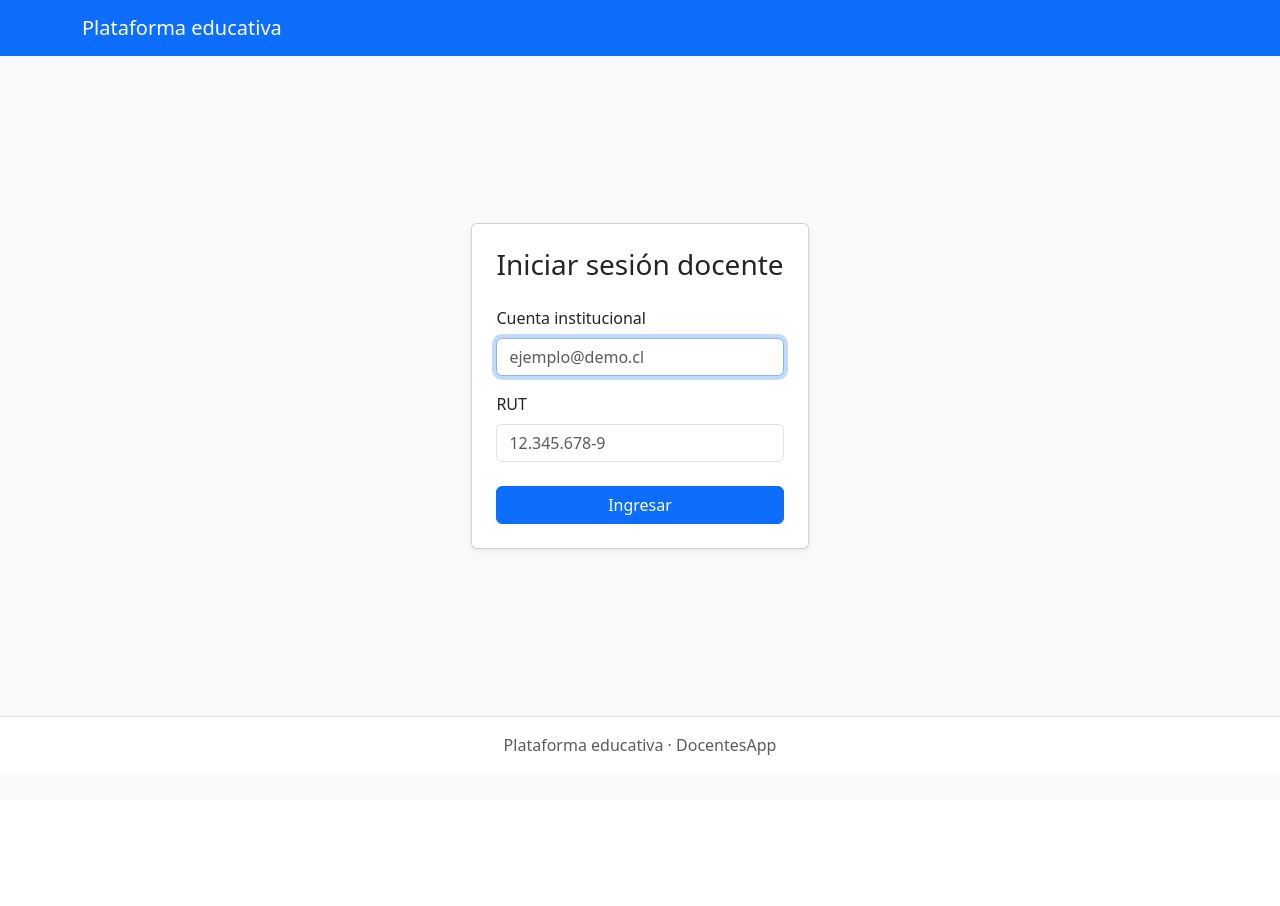
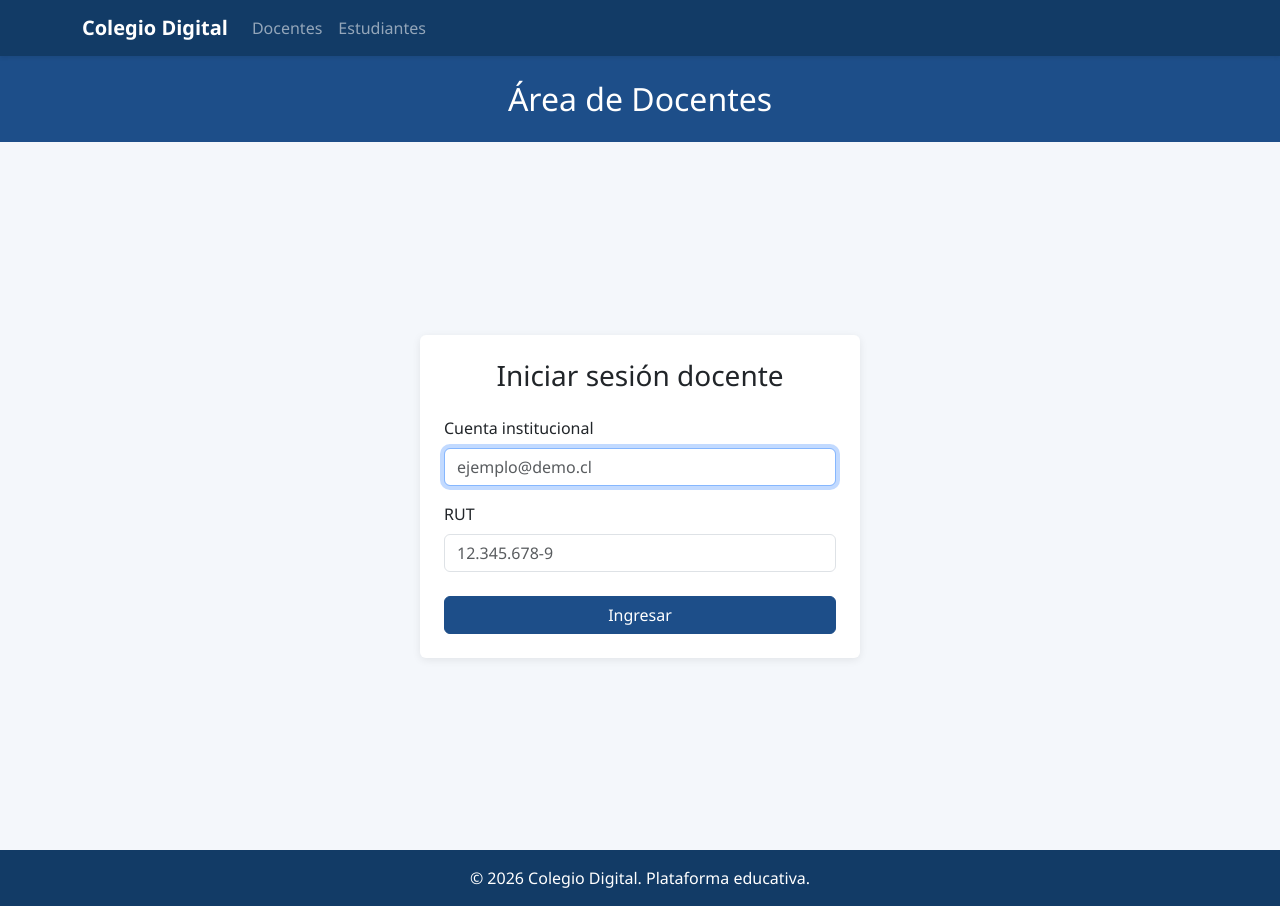
Before and after one commit to bcabam/ES1_Backend, a Django app: page /login/ in a window 1280 px wide. Before the commit the page ends 755 px from the top, so only its background shows below. Run offline with Django 5.2, Linux system fonts and the light colour scheme; some libraries are stand-ins or nearby versions.

Commit message:
Unifica diseño de docentes y estudiantes

```diff
--- a/DocentesApp/templates/DocentesApp/login.html
+++ b/DocentesApp/templates/DocentesApp/login.html
@@ -2,9 +2,10 @@
 
 {% block title %}Iniciar sesión{% endblock %}
 
+{% block heading %}Área de Docentes{% endblock %}
 {% block contenido %}
   <main class="container d-flex align-items-center" style="min-height: calc(100vh - 140px);">
-    <section class="card shadow-sm mx-auto" style="max-width: 420px;">
+    <section class="card login-card w-100 mx-auto">
       <div class="card-body p-4">
         <h1 class="h3 text-center mb-4">Iniciar sesión docente</h1>
         {% if error %}<div class="alert alert-danger" role="alert">{{ error }}</div>{% endif %}
--- /dev/null
+++ b/static/css/estilos_colegio.css
@@ -0,0 +1,17 @@
+:root {
+  --color-primario: #1d4e89;
+  --color-primario-oscuro: #123b66;
+  --color-fondo-suave: #f4f7fb;
+}
+
+body { font-family: "Segoe UI", Roboto, Arial, sans-serif; background-color: var(--color-fondo-suave); }
+.navbar-dark.bg-dark, footer.bg-dark { background-color: var(--color-primario-oscuro) !important; }
+.bg-primary, header.bg-primary { background-color: var(--color-primario) !important; }
+.btn-primary { background-color: var(--color-primario); border-color: var(--color-primario); }
+.btn-primary:hover, .btn-primary:focus { background-color: var(--color-primario-oscuro); border-color: var(--color-primario-oscuro); }
+a { color: var(--color-primario); }
+a:hover { color: var(--color-primario-oscuro); }
+.card { border: 0; box-shadow: 0 2px 8px rgb(0 0 0 / 8%); }
+.login-card { max-width: 440px; }
+.navbar .btn-link.nav-link { color: rgb(255 255 255 / 55%); }
+.navbar .btn-link.nav-link:hover { color: #fff; }
--- a/templates/base.html
+++ b/templates/base.html
@@ -4,26 +4,59 @@
 <head>
   <meta charset="utf-8">
   <meta name="viewport" content="width=device-width, initial-scale=1">
-  <title>{% block title %}Plataforma educativa{% endblock %}</title>
+  <title>{% block title %}Colegio Digital{% endblock %}</title>
   <link rel="stylesheet" href="{% static 'bootstrap/css/bootstrap.min.css' %}">
+  <link rel="stylesheet" href="{% static 'css/estilos_colegio.css' %}">
 </head>
-<body class="bg-light">
-  <header>
-    <nav class="navbar navbar-expand navbar-dark bg-primary">
-      <div class="container">
-        <a class="navbar-brand" href="{% url 'inicio_docentes' %}">Plataforma educativa</a>
-        {% if request.session.docente %}
-          <div class="navbar-nav ms-auto align-items-center">
-            <span class="navbar-text me-3">{{ request.session.docente.nombre }}</span>
-            <a class="nav-link" href="{% url 'listado_docentes' %}">Estudiantes</a>
-            <a class="nav-link" href="{% url 'logout' %}">Cerrar sesión</a>
-          </div>
-        {% endif %}
+<body class="d-flex flex-column min-vh-100">
+  <nav class="navbar navbar-expand-lg navbar-dark bg-dark shadow-sm">
+    <div class="container">
+      <a class="navbar-brand fw-semibold" href="{% url 'inicio_docentes' %}">Colegio Digital</a>
+      <button class="navbar-toggler" type="button" data-bs-toggle="collapse" data-bs-target="#navbarPrincipal" aria-controls="navbarPrincipal" aria-expanded="false" aria-label="Abrir navegación">
+        <span class="navbar-toggler-icon"></span>
+      </button>
+      <div class="collapse navbar-collapse" id="navbarPrincipal">
+        <ul class="navbar-nav me-auto">
+          <li class="nav-item"><a class="nav-link" href="{% url 'login' %}">Docentes</a></li>
+          <li class="nav-item"><a class="nav-link" href="{% url 'estudiantes:login' %}">Estudiantes</a></li>
+        </ul>
+        <ul class="navbar-nav align-items-lg-center">
+          {% if request.session.docente %}
+            <li class="nav-item"><span class="navbar-text me-lg-3">Hola, {{ request.session.docente.nombre }}</span></li>
+            <li class="nav-item"><a class="nav-link" href="{% url 'listado_docentes' %}">Mi panel</a></li>
+            <li class="nav-item"><a class="nav-link" href="{% url 'logout' %}">Cerrar sesión</a></li>
+          {% elif request.session.nombre_usuario %}
+            <li class="nav-item"><span class="navbar-text me-lg-3">Hola, {{ request.session.nombre_usuario }}</span></li>
+            <li class="nav-item"><a class="nav-link" href="{% url 'estudiantes:notas' %}">Mis notas</a></li>
+            <li class="nav-item">
+              <form method="post" action="{% url 'estudiantes:logout' %}" class="d-inline">
+                {% csrf_token %}
+                <button type="submit" class="btn btn-link nav-link border-0">Cerrar sesión</button>
+              </form>
+            </li>
+          {% endif %}
+        </ul>
       </div>
-    </nav>
+    </div>
+  </nav>
+
+  <header class="bg-primary text-white text-center py-4">
+    <div class="container"><h1 class="h2 mb-0">{% block heading %}Colegio Digital{% endblock %}</h1></div>
   </header>
-  {% block contenido %}{% endblock %}
-  <footer class="border-top bg-white py-3 text-center text-muted">Plataforma educativa · DocentesApp</footer>
+
+  <main class="container my-4 flex-grow-1 {% block main_class %}{% endblock %}">
+    {% if messages %}
+      {% for message in messages %}
+        <div class="alert alert-{{ message.tags|default:'info' }} alert-dismissible fade show" role="alert">
+          {{ message }}
+          <button type="button" class="btn-close" data-bs-dismiss="alert" aria-label="Cerrar"></button>
+        </div>
+      {% endfor %}
+    {% endif %}
+    {% block contenido %}{% endblock %}
+  </main>
+
+  <footer class="bg-dark text-white text-center py-3 mt-auto"><p class="mb-0">&copy; 2026 Colegio Digital. Plataforma educativa.</p></footer>
   <script src="{% static 'bootstrap/js/bootstrap.bundle.min.js' %}"></script>
 </body>
 </html>
```
Also changed, not shown: DocentesApp/tests.py (+17 -1 lines), EstudiantesApp/templates/estudiantes/login.html (+23 -27 lines), EstudiantesApp/templates/estudiantes/notas.html (+29 -25 lines).
